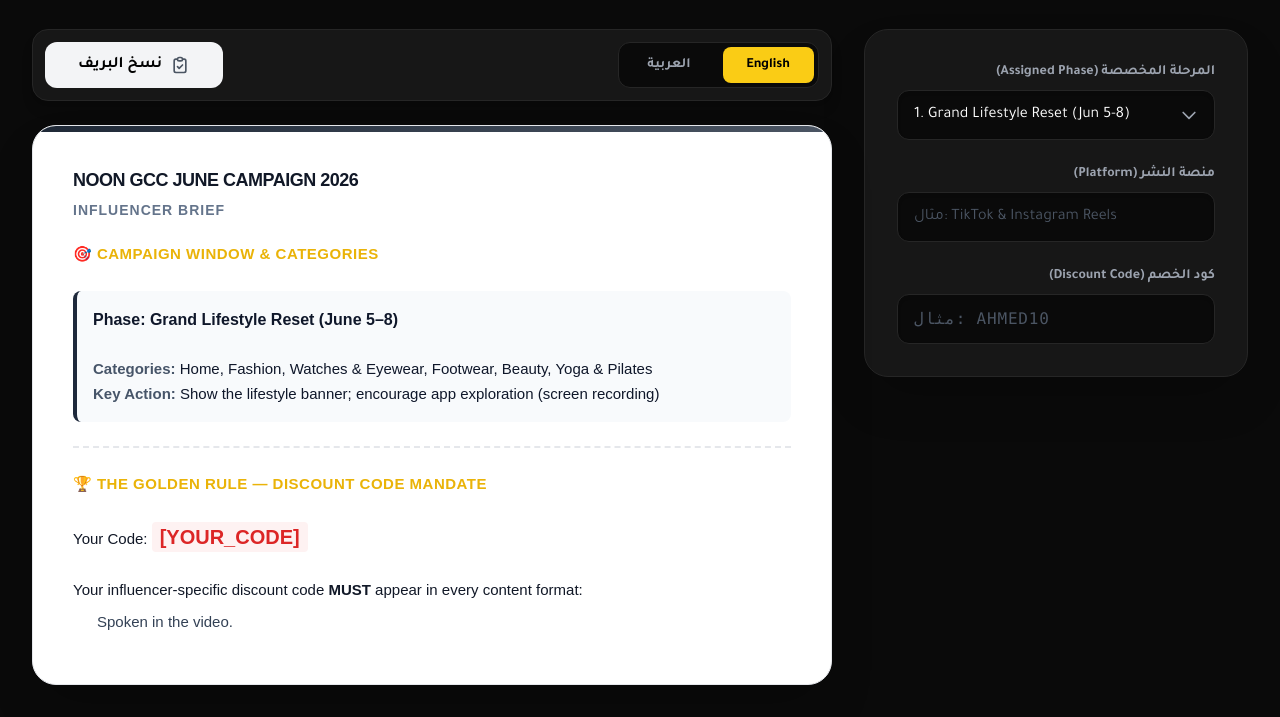
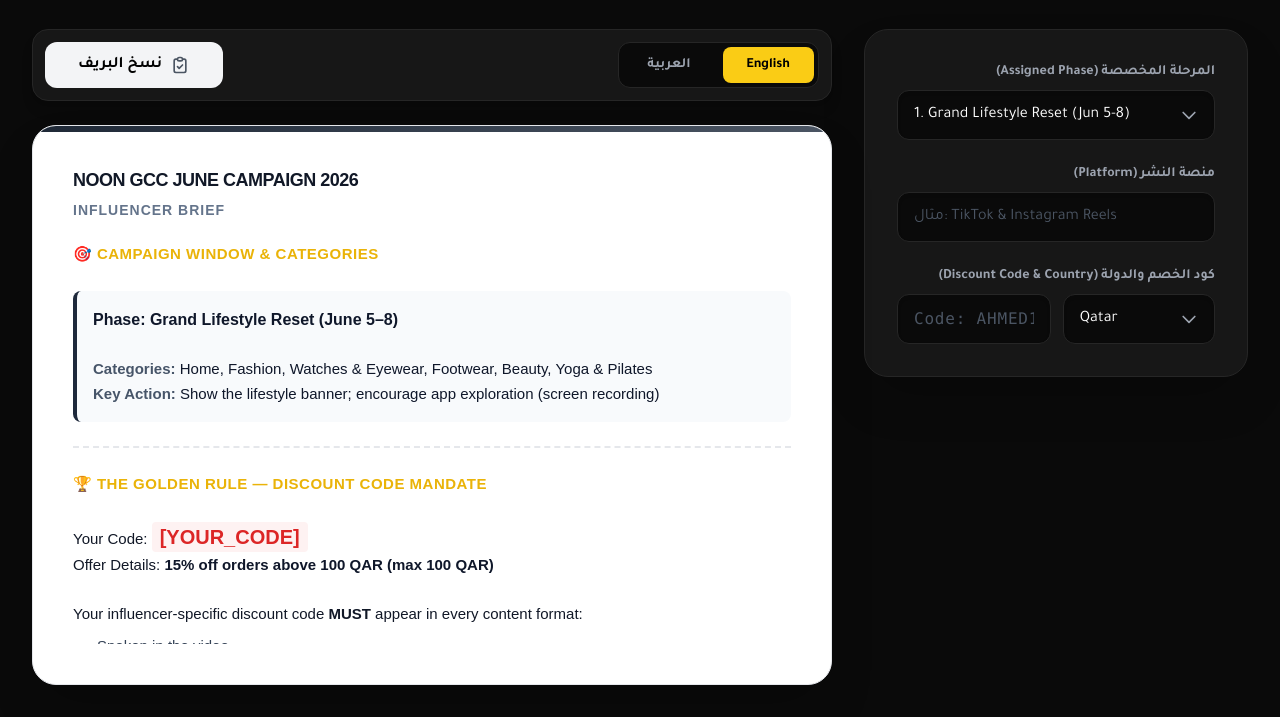
Before and after one commit to MardanFuMardan/mail-campaign, a plain HTML site: page Brief June.html in a window 1280 px wide. Shown: the part 99-816 px from the top of the page. Drawn offline with nearby package versions, Linux system fonts and the light colour scheme.

Commit message:
Update Brief June.html

```diff
--- a/Brief June.html
+++ b/Brief June.html
@@ -74,8 +74,21 @@
 
                     <!-- حقل 3 -->
                     <div class="group relative">
-                        <label class="block text-sm font-bold text-gray-400 mb-2 text-right transition-colors duration-300 group-focus-within:text-primary">كود الخصم (Discount Code)</label>
-                        <input type="text" id="discountCode" placeholder="مثال: AHMED10" class="w-full bg-main border border-borderline rounded-xl px-4 py-3 text-white font-mono tracking-wider placeholder-gray-600 transition-all duration-300 focus:outline-none focus:border-primary focus:ring-1 focus:ring-primary hover:border-gray-500 text-left shadow-inner" dir="ltr">
+                        <label class="block text-sm font-bold text-gray-400 mb-2 text-right transition-colors duration-300 group-focus-within:text-primary">كود الخصم والدولة (Discount Code & Country)</label>
+                        <div class="flex gap-3" dir="ltr">
+                            <input type="text" id="discountCode" placeholder="Code: AHMED10" class="w-1/2 bg-main border border-borderline rounded-xl px-4 py-3 text-white font-mono tracking-wider placeholder-gray-600 transition-all duration-300 focus:outline-none focus:border-primary focus:ring-1 focus:ring-primary hover:border-gray-500 text-left shadow-inner">
+                            <div class="relative w-1/2">
+                                <select id="targetCountry" class="w-full bg-main border border-borderline rounded-xl px-4 py-3 text-white appearance-none transition-all duration-300 focus:outline-none focus:border-primary focus:ring-1 focus:ring-primary hover:border-gray-500 text-left shadow-inner cursor-pointer">
+                                    <option value="qatar" selected>Qatar</option>
+                                    <option value="kuwait">Kuwait</option>
+                                    <option value="bahrain">Bahrain</option>
+                                    <option value="oman">Oman</option>
+                                </select>
+                                <div class="absolute inset-y-0 right-4 flex items-center pointer-events-none">
+                                    <svg class="w-5 h-5 text-gray-400 group-focus-within:text-primary transition-colors" fill="none" stroke="currentColor" viewBox="0 0 24 24"><path stroke-linecap="round" stroke-linejoin="round" stroke-width="2" d="M19 9l-7 7-7-7"></path></svg>
+                                </div>
+                            </div>
+                        </div>
                     </div>
                 </div>
             </div>
@@ -125,7 +138,14 @@
             }
         };
 
-        const inputIds = ['selectedPhase', 'platform', 'discountCode'];
+        const discountTerms = {
+            'qatar': { en: '15% off orders above 100 QAR (max 100 QAR)', ar: 'خصم 15% للطلبات فوق 100 ريال قطري (بحد أقصى 100 ريال)' },
+            'kuwait': { en: '15% off orders above 10 KWD (max 10 KWD)', ar: 'خصم 15% للطلبات فوق 10 دينار كويتي (بحد أقصى 10 دينار)' },
+            'bahrain': { en: '15% off orders above 10 BHD (max 10 BHD)', ar: 'خصم 15% للطلبات فوق 10 دينار بحريني (بحد أقصى 10 دينار)' },
+            'oman': { en: '15% off orders above 10 OMR (max 10 OMR)', ar: 'خصم 15% للطلبات فوق 10 ريال عماني (بحد أقصى 10 ريال)' }
+        };
+
+        const inputIds = ['selectedPhase', 'platform', 'discountCode', 'targetCountry'];
 
         document.addEventListener('DOMContentLoaded', () => {
             loadSavedData();
@@ -163,6 +183,8 @@
             const l = currentLanguage;
             const platform = data.platform || (l === 'en' ? '[Platform]' : '[المنصة]');
             const code = data.discountCode || '[YOUR_CODE]';
+            const countryKey = data.targetCountry || 'qatar';
+            const discountOffer = discountTerms[countryKey][l];
             const p = phasesData[data.selectedPhase || '1'][l];
 
             let htmlContent = "";
@@ -185,7 +207,8 @@
 
 <div class="divider"></div>
 <strong style="color: #eab308; font-size: 15px; letter-spacing: 0.5px; text-transform: uppercase;">🏆 THE GOLDEN RULE — DISCOUNT CODE MANDATE</strong><br><br>
-Your Code: <strong style="font-size: 20px; color: #dc2626; background-color: #fef2f2; padding: 4px 8px; border-radius: 4px;">${code}</strong><br><br>
+Your Code: <strong style="font-size: 20px; color: #dc2626; background-color: #fef2f2; padding: 4px 8px; border-radius: 4px;">${code}</strong><br>
+Offer Details: <strong style="color: #0f172a;">${discountOffer}</strong><br><br>
 Your influencer-specific discount code <strong>MUST</strong> appear in every content format:<br>
 <ul style="margin:8px 0 0 0; padding-left:24px; color: #334155;">
     <li style="margin-bottom:6px;">Spoken in the video.</li>
@@ -271,7 +294,8 @@
 
 <div class="divider"></div>
 <strong style="color: #eab308; font-size: 15px; letter-spacing: 0.5px; text-transform: uppercase;">🏆 القاعدة الذهبية — إلزامية كود الخصم</strong><br><br>
-الكود الخاص بك: <strong style="font-size: 20px; color: #dc2626; background-color: #fef2f2; padding: 4px 8px; border-radius: 4px;">${code}</strong><br><br>
+الكود الخاص بك: <strong style="font-size: 20px; color: #dc2626; background-color: #fef2f2; padding: 4px 8px; border-radius: 4px;">${code}</strong><br>
+تفاصيل العرض: <strong style="color: #0f172a;">${discountOffer}</strong><br><br>
 <strong>يجب</strong> أن يظهر كود الخصم الخاص بك في كل تنسيق محتوى كالتالي:<br>
 <ul style="margin:8px 0 0 0; padding-right:24px; color: #334155;">
     <li style="margin-bottom:6px;">منطوقاً ومسموعاً في الفيديو.</li>
```
